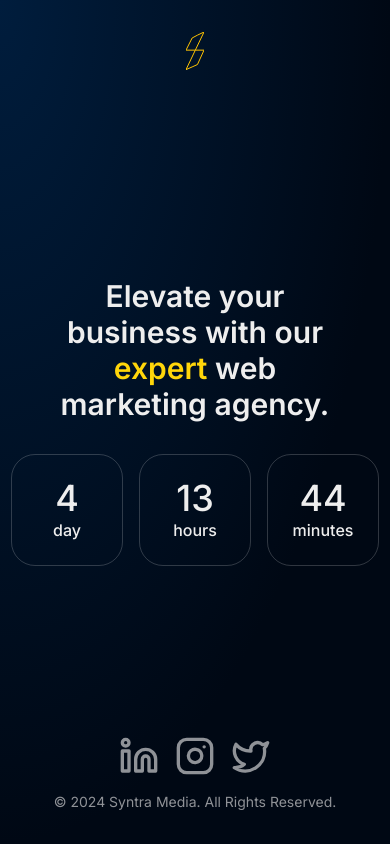
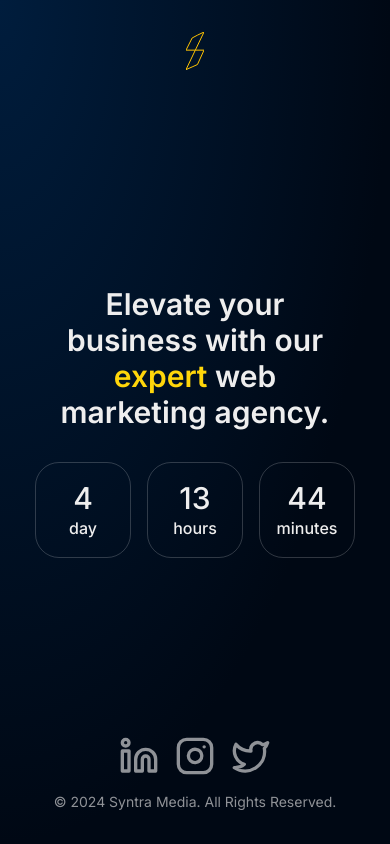
Before and after one commit to Syntra-Media/syntra-web, a Next.js app: page /coming-soon in a window 390 px wide. Built offline with nearby package versions, Linux system fonts and the light colour scheme.

Commit message:
responsive: coming soon fix

```diff
--- a/src/components/ui/CountdownCard.tsx
+++ b/src/components/ui/CountdownCard.tsx
@@ -10,12 +10,12 @@ type CountdownCardProps = {
 const CountdownCard = ({title, description, delay}: CountdownCardProps) => {
     return (
         <motion.div
-            className={"w-40 h-40 mobile:w-28 mobile:h-28 border border-light/20 rounded-3xl flex justify-center items-center flex flex-col text-center font-medium"}
+            className={"w-40 h-40 mobile:w-24 mobile:h-24 border border-light/20 rounded-3xl flex justify-center items-center flex flex-col text-center font-medium"}
             initial={{opacity: 0}}
             animate={{opacity: 1}}
             transition={{duration: 1.5, delay: delay}}
         >
-            <p className={"text-6xl mobile:text-4xl"}>{title}</p>
+            <p className={"text-6xl mobile:text-3xl"}>{title}</p>
             <p>{description}</p>
         </motion.div>
     );
```
